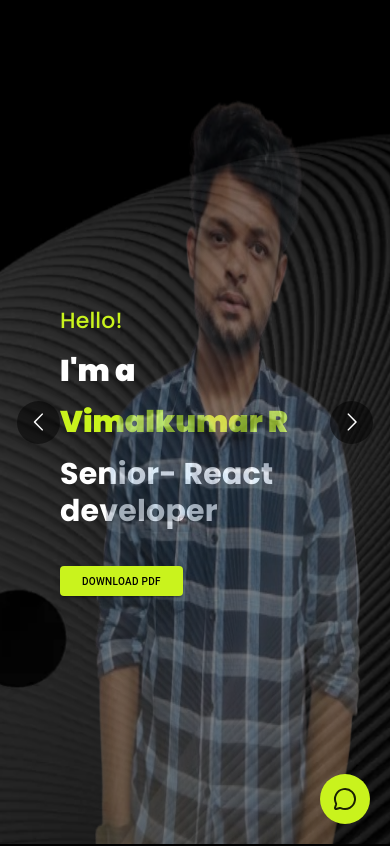
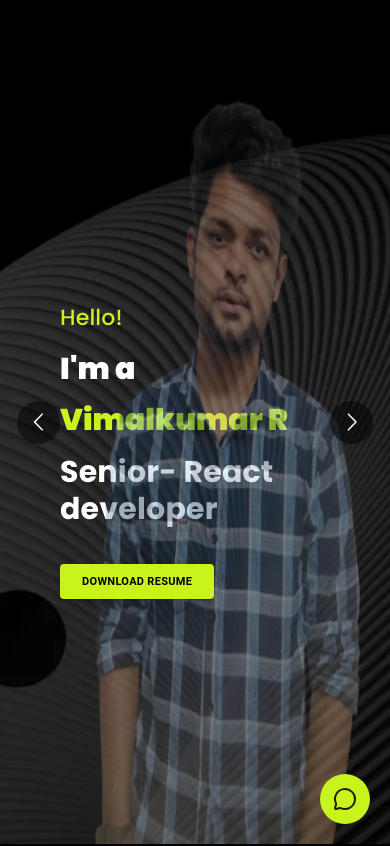
Before and after one commit to vimalkumar1997/nextjs-profile-reume, a Next.js app: page / in a window 390 px wide. Shown: the top 846 px of the page. Built offline with nearby package versions, Linux system fonts and the light colour scheme; some icons are missing.

Commit message:
buttonsizeandpointernavbar

```diff
--- a/src/Components/ChatBot/PdfDownloadResume.tsx
+++ b/src/Components/ChatBot/PdfDownloadResume.tsx
@@ -19,7 +19,7 @@ interface PdfDownloadbtnComponentProps {
 const PdfDownloadbtnComponent: React.FC<PdfDownloadbtnComponentProps> = ({
   pdfUrl = 'files/vimalkumar-resume.pdf',
   fileName = 'resume.pdf',
-  buttonText = 'Download PDF',
+  buttonText = 'Download Resume',
   downloadingText = 'Downloading...',
   addMessage,
   setShowAboutChip,
--- a/src/Components/NavbarComponent.tsx
+++ b/src/Components/NavbarComponent.tsx
@@ -52,6 +52,7 @@ export default function DrawerAppBar(props: Props) {
                     <ListItem key={item} disablePadding>
                         <ListItemButton sx={{
                             textAlign: 'center',
+                            cursor: "pointer",
                             color: "#fff",
                             '& .MuiButton-text': {
                                 textTransform: "capitalize !important",
@@ -126,7 +127,7 @@ export default function DrawerAppBar(props: Props) {
                                     spy={true}
                                     smooth={true}
                                     duration={500}
-                                    style={{padding: "0px 10px"}}
+                                    style={{padding: "0px 10px", cursor: "pointer",}}
                                 >
 
                                         <ListItemText primary={item} />
--- a/src/Components/PdfDownloadbtnComponent.tsx
+++ b/src/Components/PdfDownloadbtnComponent.tsx
@@ -5,7 +5,7 @@ const PdfDownloadbtnComponent = (
     {
         pdfUrl = 'files/vimalkumar-resume.pdf',
         fileName = 'resume.pdf',
-        buttonText = 'Download PDF',
+        buttonText = 'Download Resume',
         downloadingText = 'Downloading...'
     }
 ) => {
@@ -47,6 +47,7 @@ const PdfDownloadbtnComponent = (
                 backgroundColor: "#c9f31d",
                 color: "#000",
                 margin: "20px 0px",
+                fontWeight: 700,
                 '&:hover': {
                     backgroundColor: "#c9f31d"
                 }
--- a/src/Components/ProjectsComponent.tsx
+++ b/src/Components/ProjectsComponent.tsx
@@ -183,6 +183,7 @@ const ProjectsComponent = () => {
                                 color: "#000",
                                 margin: "20px 0px",
                                 cursor: "pointer",
+                                fontWeight:700,
                                 '&:hover': {
                                     backgroundColor: "#c9f31d"
                                 }
--- a/src/styles/globals.css
+++ b/src/styles/globals.css
@@ -231,9 +231,9 @@ header {
   }
 
   .buttonsize_small {
-    font-size: 10px !important;
+    font-size: 11px !important;
     width: auto;
-    height: 30px;
+    /* height: 30px; */
   }
 
   .projectmobile_content {
```
